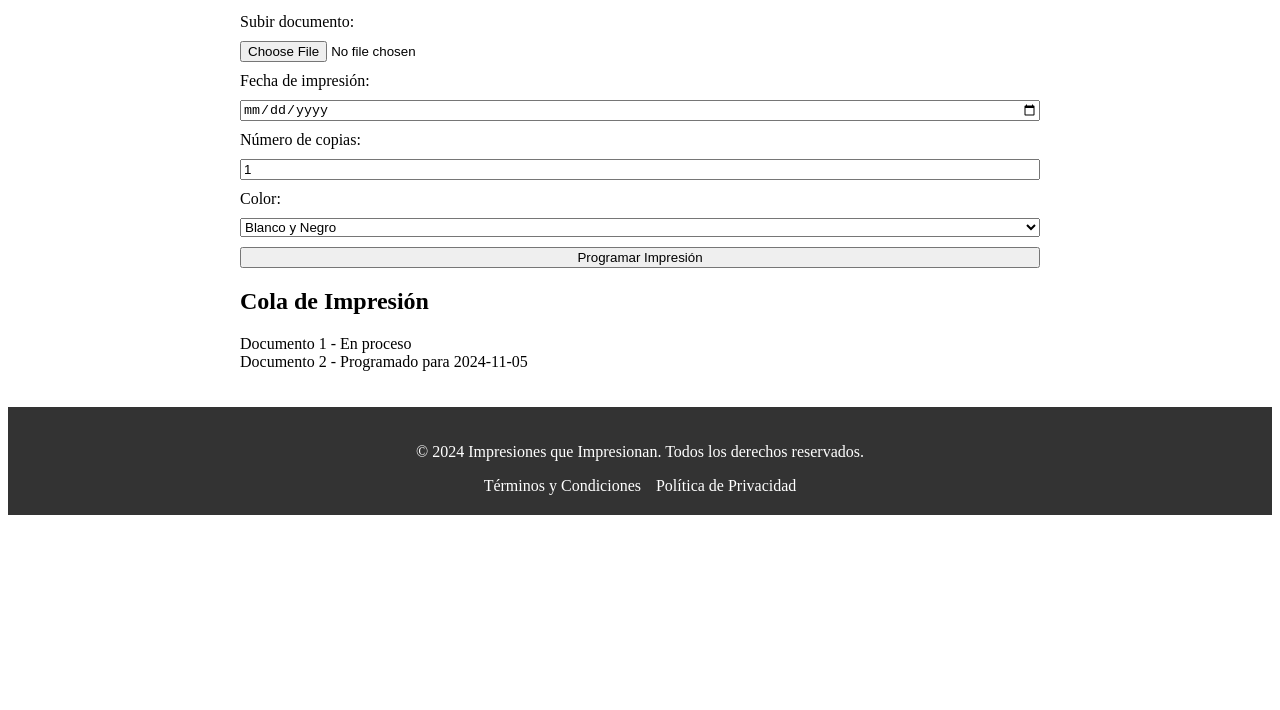
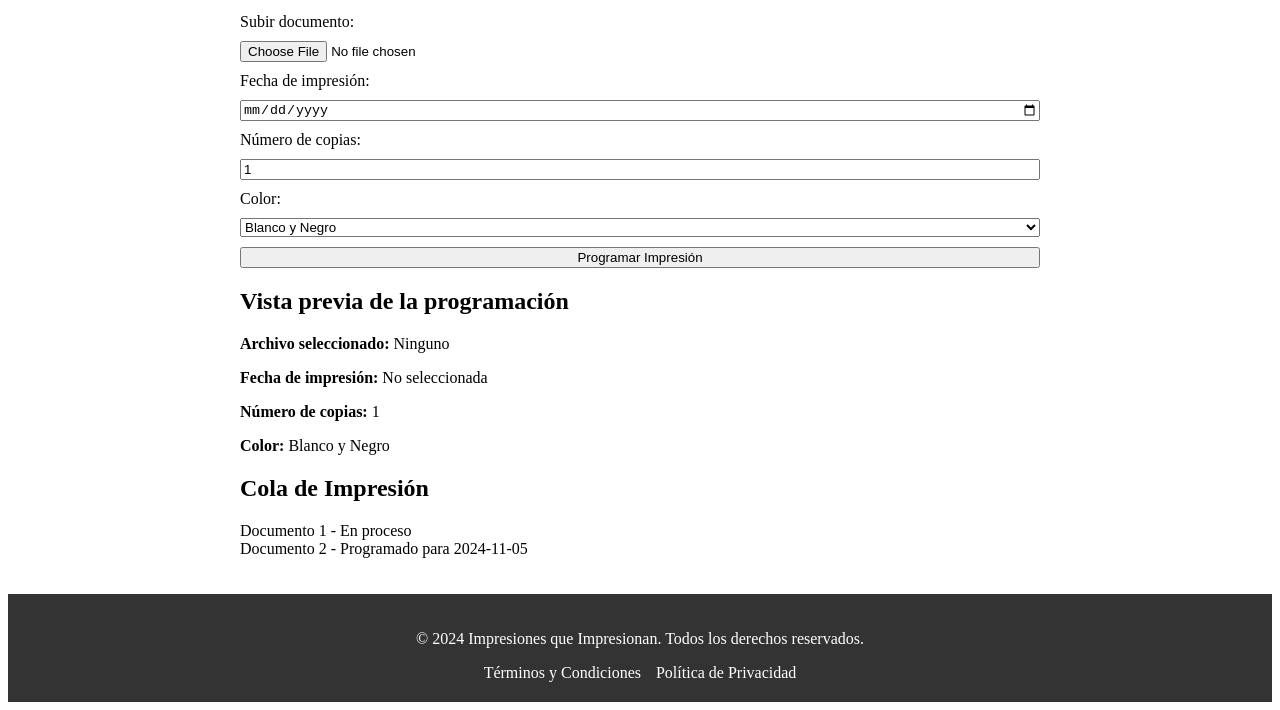
Before and after one commit to Serghio07/Todo-en-uno, a plain HTML site: page templates/Impresion/impresion.html in a window 1280 px wide. Shown: the part 209-919 px from the top of the page. Before the commit the page ends 800 px from the top, so only its background shows below. Drawn offline with Linux system fonts and the light colour scheme.

Commit message:
Update impresion.html

```diff
--- a/templates/Impresion/impresion.html
+++ b/templates/Impresion/impresion.html
@@ -48,14 +48,24 @@
         <button type="submit">Programar Impresión</button>
     </form>
 
+    <!-- Vista previa de la impresión -->
+    <section id="previewSection">
+        <h2>Vista previa de la programación</h2>
+        <div id="preview">
+            <!-- Aquí se mostrará la vista previa de las opciones seleccionadas -->
+            <p><strong>Archivo seleccionado:</strong> <span id="filePreview">Ninguno</span></p>
+            <p><strong>Fecha de impresión:</strong> <span id="datePreview">No seleccionada</span></p>
+            <p><strong>Número de copias:</strong> <span id="copiesPreview">1</span></p>
+            <p><strong>Color:</strong> <span id="colorPreview">Blanco y Negro</span></p>
+        </div>
+    </section>
+
     <!-- Cola de Impresiones -->
     <section id="printQueue">
         <h2>Cola de Impresión</h2>
         <ul id="queueList">
-            <!-- Aquí se listarán los documentos en cola -->
             <li>Documento 1 - En proceso</li>
             <li>Documento 2 - Programado para 2024-11-05</li>
-            <!-- Más elementos según la cola de impresión -->
         </ul>
     </section>
 </main>
@@ -71,5 +81,6 @@
     </div>
 </footer>
 
+<script src="impresion.js"></script>
 </body>
 </html>
```
